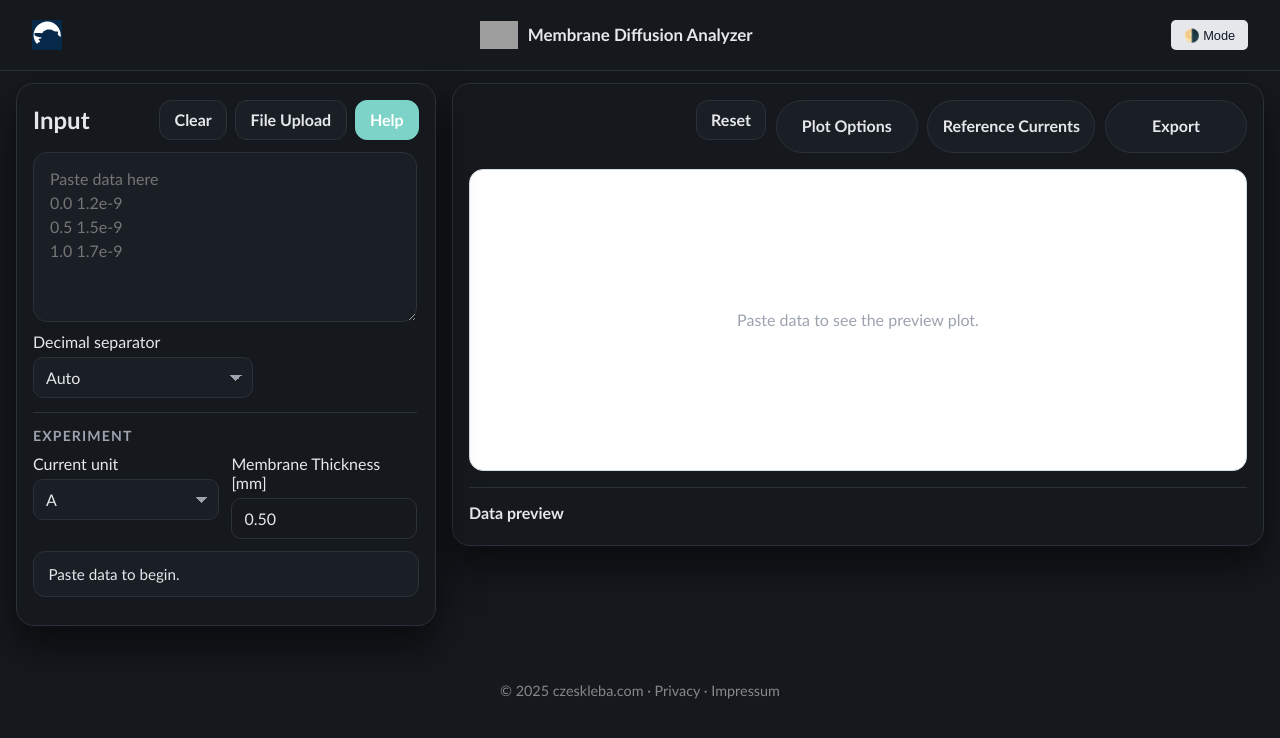
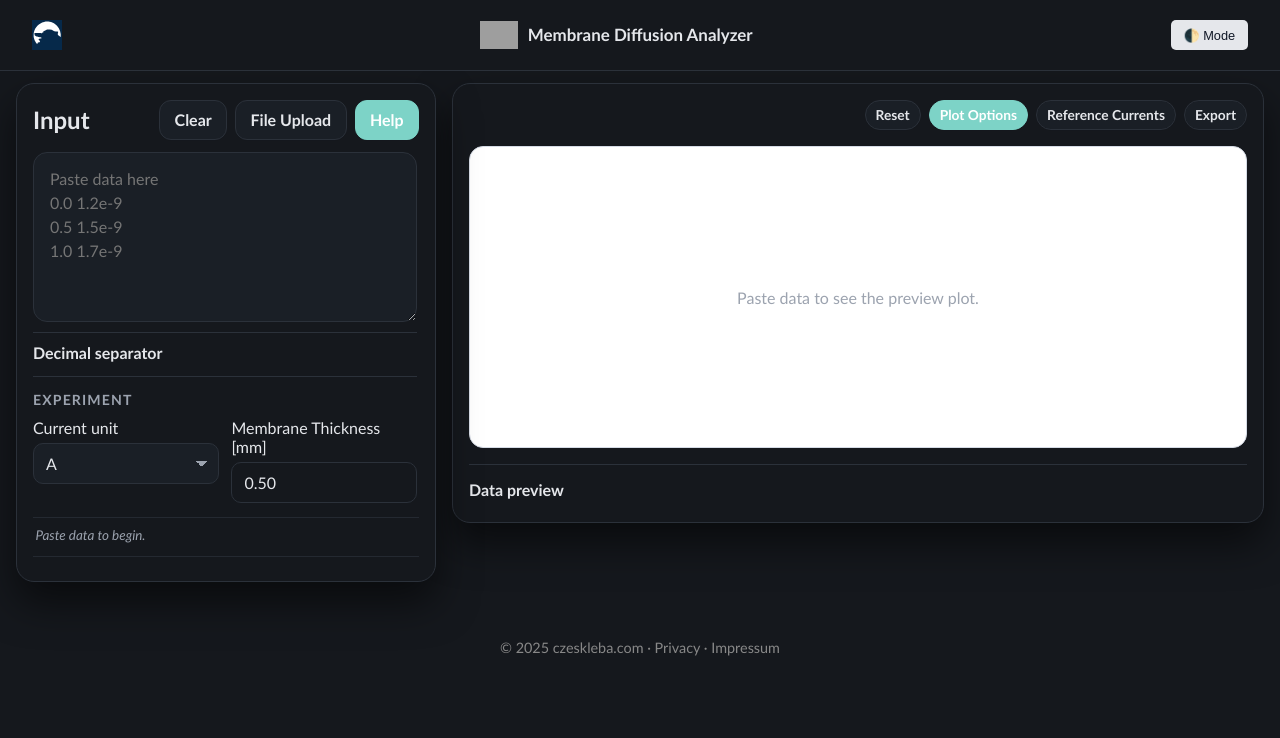
Before and after one commit to DenisCzeskleba/czeskleba.github.io, a Jekyll site: the page mda/dev.html, which Jekyll copies as it is, in a window 1280 px wide. Shown: the top 738 px of the page. Built offline with Jekyll 4.4.1, drawn with Linux system fonts in a browser that asks for light colours; grey boxes are pictures that could not be loaded.

Commit message:
refactor: Update UI components for improved usability and consistency

```diff
--- a/mda/dev.html
+++ b/mda/dev.html
@@ -121,7 +121,7 @@
         <img src="/assets/logo.svg" alt="Home" />
       </a>
       <div class="header-actions">
-        <button class="theme-toggle" onclick="toggleTheme()">🌗 Mode</button>
+        <button class="theme-toggle" onclick="toggleTheme()">&#127763; Mode</button>
       </div>
     </header>
 
@@ -150,16 +150,17 @@
                   placeholder="Paste data here&#10;0.0 1.2e-9&#10;0.5 1.5e-9&#10;1.0 1.7e-9"
                   title="Paste the measurement data here."
                 ></textarea>
-                <div class="mda-inline-row">
-                  <div class="mda-control mda-inline-control">
-                    <label for="mda-decimal" title="Auto-detect the decimal separator or force dot/comma manually.">Decimal separator</label>
-                    <select id="mda-decimal" class="mda-select" title="Auto-detect the decimal separator or force dot/comma manually.">
-                      <option value="auto">Auto</option>
-                      <option value=".">Dot</option>
-                      <option value=",">Comma</option>
-                    </select>
+                <details class="mda-inline-details">
+                  <summary>Decimal separator</summary>
+                  <div class="mda-inline-details-body">
+                    <div class="mda-control mda-inline-control">
+                      <select id="mda-decimal" class="mda-select" title="Decimal separator is detected from new input and can be overridden manually.">
+                                                <option value="." selected>Dot</option>
+                        <option value=",">Comma</option>
+                      </select>
+                    </div>
                   </div>
-                </div>
+                </details>
               </section>
 
               <section class="mda-section">
@@ -170,7 +171,7 @@
                     <select id="mda-current-unit" class="mda-select" title="Choose the unit of the measured current or signal.">
                       <option value="A" selected>A</option>
                       <option value="mA">mA</option>
-                      <option value="uA">µA</option>
+                      <option value="uA">&mu;A</option>
                       <option value="nA">nA</option>
                       <option value="pA">pA</option>
                     </select>
@@ -200,7 +201,7 @@
               <div class="mda-stage-header">
                 <div class="mda-stage-controls">
                   <button type="button" class="mda-button is-secondary" id="mda-reset-plot" title="Reset the preview plot zoom and pan.">Reset</button>
-                  <details class="mda-tool-panel">
+                  <details class="mda-tool-panel is-accent">
                     <summary>Plot Options</summary>
                     <div class="mda-tool-panel-body">
                     <div class="mda-control">
@@ -208,7 +209,7 @@
                       <select id="mda-plot-unit" class="mda-select" title="Choose the unit shown on the plot and data preview.">
                         <option value="A">A</option>
                         <option value="mA">mA</option>
-                        <option value="uA" selected>µA</option>
+                        <option value="uA" selected>&mu;A</option>
                         <option value="pA">pA</option>
                       </select>
                     </div>
@@ -280,7 +281,7 @@
     </main>
 
     <footer>
-      <p>&copy; 2025 czeskleba.com · <a href="/privacy.html">Privacy</a> · <a href="/impressum.html">Impressum</a></p>
+      <p>&copy; 2025 czeskleba.com &middot; <a href="/privacy.html">Privacy</a> &middot; <a href="/impressum.html">Impressum</a></p>
     </footer>
 
     <div class="mda-help-drawer" id="mda-help-drawer" aria-hidden="true">
@@ -339,10 +340,7 @@
     <script>
       function toggleTheme() {
         document.body.classList.toggle("dark");
-        localStorage.setItem(
-          "theme",
-          document.body.classList.contains("dark") ? "dark" : "light"
-        );
+        localStorage.setItem("theme", document.body.classList.contains("dark") ? "dark" : "light");
       }
 
       (function () {
--- a/mda/mda.css
+++ b/mda/mda.css
@@ -303,21 +303,31 @@ header .mda-header-brand-text {
 }
 
 .mda-status {
-  border-radius: 12px;
-  border: 1px solid var(--line);
-  background: var(--panel-strong);
-  padding: 0.8rem 0.9rem;
-  font-size: 0.95rem;
+  border-top: 1px solid color-mix(in srgb, var(--line) 70%, transparent);
+  border-radius: 0;
+  border-left: 0;
+  border-right: 0;
+  border-bottom: 0;
+  background: transparent;
+  padding: 0.5rem 0.15rem 0;
+  margin-top: 0.15rem;
+  font-size: 0.84rem;
+  color: var(--muted);
+  font-weight: 400;
+  font-style: italic;
+  line-height: 1.35;
+  letter-spacing: 0;
+  pointer-events: none;
 }
 
 .mda-status.is-error {
-  border-color: color-mix(in srgb, #b91c1c 30%, var(--line));
-  background: color-mix(in srgb, #b91c1c 10%, var(--panel-strong));
+  color: color-mix(in srgb, #b91c1c 55%, var(--muted));
+  font-style: normal;
 }
 
 .mda-status.is-ok {
-  border-color: color-mix(in srgb, #0f766e 30%, var(--line));
-  background: color-mix(in srgb, #0f766e 10%, var(--panel-strong));
+  color: color-mix(in srgb, #0f766e 45%, var(--muted));
+  font-style: normal;
 }
 
 .mda-issues {
@@ -325,15 +335,20 @@ header .mda-header-brand-text {
   padding: 0;
   margin: 0;
   display: grid;
-  gap: 0.45rem;
+  gap: 0.25rem;
+  border-top: 1px solid color-mix(in srgb, var(--line) 70%, transparent);
+  padding-top: 0.5rem;
 }
 
 .mda-issues li {
-  border-radius: 10px;
-  border: 1px solid color-mix(in srgb, var(--line) 85%, var(--ink));
-  background: var(--panel-strong);
-  padding: 0.6rem 0.75rem;
-  font-size: 0.94rem;
+  border: 0;
+  background: transparent;
+  padding: 0;
+  font-size: 0.84rem;
+  line-height: 1.35;
+  color: color-mix(in srgb, #b91c1c 40%, var(--muted));
+  font-style: italic;
+  overflow-wrap: anywhere;
 }
 
 .mda-stage {
@@ -345,42 +360,69 @@ header .mda-header-brand-text {
 .mda-stage-header {
   display: flex;
   align-items: center;
-  justify-content: space-between;
+  justify-content: flex-end;
   gap: 1rem;
   flex-wrap: wrap;
+  width: 100%;
 }
 
 .mda-stage-controls {
   display: flex;
-  align-items: flex-start;
-  gap: 0.6rem;
+  align-items: center;
+  gap: 8px;
   flex-wrap: wrap;
   margin-left: auto;
 }
 
+.mda-stage-controls > .mda-button {
+  border-radius: 999px;
+  padding: 0 10px;
+  height: 30px;
+  font-size: 0.86rem;
+  line-height: 1;
+  box-sizing: border-box;
+}
+
 .mda-tool-panel {
-  border: 1px solid var(--line);
-  border-radius: 999px;
-  background: var(--panel-strong);
+  display: inline-flex;
+  flex-direction: column;
+  border: 0;
+  border-radius: 0;
+  padding: 0;
+  background: transparent;
   overflow: visible;
   position: relative;
   width: auto;
-  min-width: 140px;
+  min-width: 0;
+}
+
+.mda-tool-panel.is-accent > summary {
+  background: var(--accent);
+  border-color: var(--accent);
+  color: #fff;
 }
 
 .mda-tool-panel summary {
   list-style: none;
   cursor: pointer;
-  padding: 0.58rem 0.9rem;
+  padding: 0 10px;
   font: inherit;
   font-weight: 600;
+  font-size: 0.86rem;
   color: var(--ink);
   display: flex;
   align-items: center;
   gap: 0.4rem;
   justify-content: center;
-  min-height: 32px;
-  line-height: 1.1;
+  line-height: 1;
+  height: 30px;
+  box-sizing: border-box;
+  border-radius: 999px;
+  border: 1px solid var(--line);
+  background: var(--panel-strong);
+  box-shadow: 0 1px 0 rgba(15, 23, 42, 0.04);
+  background-clip: padding-box;
+  transition: background 0.2s ease, border-color 0.2s ease, color 0.2s ease;
 }
 
 .mda-tool-panel summary::-webkit-details-marker {
@@ -391,16 +433,36 @@ header .mda-header-brand-text {
   background: color-mix(in srgb, var(--panel-strong) 92%, var(--panel));
 }
 
+.mda-tool-panel:not(.is-accent):hover:not([open]) summary {
+  background: var(--panel);
+  border-color: color-mix(in srgb, var(--line) 75%, var(--ink));
+  color: var(--ink);
+  box-shadow: 0 1px 0 rgba(15, 23, 42, 0.04);
+}
+
+.mda-tool-panel.is-accent[open] summary {
+  background: var(--accent);
+  color: #fff;
+}
+
+.mda-tool-panel.is-accent:hover:not([open]) summary {
+  background: color-mix(in srgb, var(--accent) 85%, #000);
+  color: #fff;
+}
+
 .mda-tool-panel-body {
   position: absolute;
   top: calc(100% + 8px);
-  right: 0;
-  width: min(250px, 92vw);
-  min-width: 220px;
-  max-width: 92vw;
-  display: grid;
+  left: 0;
+  right: auto;
+  width: fit-content;
+  min-width: 0;
+  max-width: calc(100vw - 2rem);
+  display: inline-flex;
+  flex-direction: column;
+  align-items: flex-start;
   gap: 0.7rem;
-  padding: 0.8rem;
+  padding: 10px 12px;
   background: var(--panel-strong);
   border: 1px solid var(--line);
   border-radius: 16px;
@@ -413,9 +475,12 @@ header .mda-header-brand-text {
 }
 
 .mda-export-row {
-  display: flex;
-  flex-wrap: wrap;
+  display: inline-flex;
+  flex-wrap: nowrap;
+  align-items: center;
   gap: 0.5rem;
+  width: fit-content;
+  white-space: nowrap;
 }
 
 .mda-tool-panel .mda-button,
@@ -424,7 +489,32 @@ header .mda-header-brand-text {
 }
 
 .mda-tool-panel .mda-button {
-  padding: 0.52rem 0.8rem;
+  padding: 5px 10px;
+}
+
+.mda-inline-details {
+  border-top: 1px solid var(--line);
+  padding-top: 10px;
+}
+
+.mda-inline-details summary {
+  list-style: none;
+  cursor: pointer;
+  font-weight: 600;
+  color: var(--ink);
+  display: inline-flex;
+  align-items: center;
+  gap: 0.4rem;
+}
+
+.mda-inline-details summary::-webkit-details-marker {
+  display: none;
+}
+
+.mda-inline-details-body {
+  display: grid;
+  gap: 0.4rem;
+  margin-top: 0.65rem;
 }
 
 .mda-reference-row {
@@ -656,6 +746,15 @@ header .mda-header-brand-text {
   cursor: grab;
 }
 
+.mda-plot-ref-hitline {
+  stroke: transparent;
+  stroke-width: 14;
+  stroke-linecap: round;
+  fill: none;
+  cursor: grab;
+  pointer-events: stroke;
+}
+
 .mda-plot-ref-line.mda-plot-ref-baseline,
 .mda-plot-ref-label.mda-plot-ref-baseline {
   stroke: #4b5563;
@@ -686,6 +785,7 @@ header .mda-header-brand-text {
 }
 
 .mda-plot-legend-group text {
+  fill: #111111;
   font-weight: 400;
 }
 
@@ -694,23 +794,18 @@ header .mda-header-brand-text {
   stroke-linecap: butt;
 }
 
-.mda-plot-legend-diffusion .mda-plot-legend-line,
-.mda-plot-legend-diffusion text {
+.mda-plot-legend-diffusion .mda-plot-legend-line {
   stroke: #111111;
-  fill: #111111;
-  color: #111111;
 }
 
-.mda-plot-legend-current .mda-plot-legend-line,
-.mda-plot-legend-current text {
+.mda-plot-legend-current .mda-plot-legend-line {
   stroke: #2563eb;
-  fill: #2563eb;
-  color: #2563eb;
 }
 
 .mda-plot-ref-label.mda-plot-ref-baseline,
 .mda-plot-ref-label.mda-plot-ref-steady {
   fill: #111111;
+  stroke: none;
 }
 
 .mda-help-drawer {
--- a/mda/mda.js
+++ b/mda/mda.js
@@ -6,7 +6,7 @@
     { id: "comma", label: "comma", split: (line) => line.split(",") },
   ];
 
-  const DECIMAL_OPTIONS = ["auto", ".", ","];
+  const DECIMAL_OPTIONS = [".", ","];
   const PLOT_WIDTH = 920;
   const PLOT_HEIGHT = 340;
   const PLOT_MARGINS = { top: 42, right: 88, bottom: 48, left: 72 };
@@ -134,6 +134,17 @@
         renderDerivedViews(dom);
       });
     }
+    const stagePanels = root.querySelectorAll(".mda-stage-controls .mda-tool-panel");
+    stagePanels.forEach((panel) => {
+      panel.addEventListener("toggle", () => {
+        if (!panel.open) return;
+        stagePanels.forEach((other) => {
+          if (other !== panel) other.open = false;
+        });
+        requestAnimationFrame(() => positionStagePanels(dom));
+      });
+    });
+    window.addEventListener("resize", () => positionStagePanels(dom));
     if (dom.downloadButtons) {
       dom.downloadButtons.forEach((button) => {
         button.addEventListener("click", () => handleDownload(dom, button.getAttribute("data-download")));
@@ -161,8 +172,8 @@
         state.dragReference = null;
         state.dragPlot = null;
         state.plotViewport = null;
-        dom.decimal.value = "auto";
-        if (dom.currentUnit) dom.currentUnit.value = "nA";
+        dom.decimal.value = ".";
+        if (dom.currentUnit) dom.currentUnit.value = "A";
         if (dom.plotUnit) dom.plotUnit.value = "uA";
         if (dom.gridToggle) dom.gridToggle.checked = true;
         if (dom.baselineValue) dom.baselineValue.value = "";
@@ -468,6 +479,28 @@
     return { xMin, xMax, yMin, yMax };
   }
 
+  function getDiffusionAxisScale(ranges) {
+    const maxAbs = Math.max(Math.abs(ranges.yMin || 0), Math.abs(ranges.yMax || 0));
+    if (!Number.isFinite(maxAbs) || maxAbs === 0) {
+      return { exponent: 0, factor: 1 };
+    }
+    const exponent = Math.floor(Math.log10(maxAbs));
+    return {
+      exponent,
+      factor: Math.pow(10, exponent),
+    };
+  }
+
+  function scaleDiffusionRanges(ranges, factor) {
+    const safeFactor = Number.isFinite(factor) && factor !== 0 ? factor : 1;
+    return {
+      xMin: ranges.xMin,
+      xMax: ranges.xMax,
+      yMin: ranges.yMin / safeFactor,
+      yMax: ranges.yMax / safeFactor,
+    };
+  }
+
   function getBasePlotRanges(points) {
     let xMin = points[0].x;
     let xMax = points[0].x;
@@ -576,7 +609,7 @@
     const reader = new FileReader();
     reader.onload = () => {
       dom.input.value = String(reader.result || "");
-      dom.decimal.value = "auto";
+      dom.decimal.value = ".";
       parseAndRender(dom, "file");
     };
     reader.onerror = () => {
@@ -598,10 +631,7 @@
     }
 
     const manualDecimal = dom.decimal.value;
-    const forcedDecimal =
-      source === "selection" && DECIMAL_OPTIONS.includes(manualDecimal) && manualDecimal !== "auto"
-        ? manualDecimal
-        : null;
+    const forcedDecimal = source === "selection" && DECIMAL_OPTIONS.includes(manualDecimal) ? manualDecimal : null;
 
     const parseResult = bestParse(raw, forcedDecimal);
     if (!parseResult.valid) {
@@ -999,9 +1029,12 @@
     const orderedDiffusion = diffusionPoints.slice().sort((a, b) => a.x - b.x);
     const currentRanges = getCurrentPlotRanges(analysis, inputUnit, displayUnit);
     const diffusionRanges = getDiffusionPlotRanges(analysis);
+    const diffusionAxis = getDiffusionAxisScale(diffusionRanges);
+    const scaledDiffusionRanges = scaleDiffusionRanges(diffusionRanges, diffusionAxis.factor);
+    const orderedScaledDiffusion = orderedDiffusion.map((point) => ({ x: point.x, y: point.y / diffusionAxis.factor }));
     const xTicks = buildNiceTicks(currentRanges.xMin, currentRanges.xMax, 5);
     const currentTicks = buildNiceTicks(currentRanges.yMin, currentRanges.yMax, 5);
-    const diffusionTicks = buildNiceTicks(diffusionRanges.yMin, diffusionRanges.yMax, 5);
+    const diffusionTicks = buildNiceTicks(scaledDiffusionRanges.yMin, scaledDiffusionRanges.yMax, 5);
 
     const innerWidth = PLOT_WIDTH - PLOT_MARGINS.left - PLOT_MARGINS.right;
     const innerHeight = PLOT_HEIGHT - PLOT_MARGINS.top - PLOT_MARGINS.bottom;
@@ -1009,29 +1042,37 @@
     const scaleCurrentY = (value) =>
       PLOT_MARGINS.top + (1 - (value - currentRanges.yMin) / (currentRanges.yMax - currentRanges.yMin)) * innerHeight;
     const scaleDiffusionY = (value) =>
-      PLOT_MARGINS.top + (1 - (value - diffusionRanges.yMin) / (diffusionRanges.yMax - diffusionRanges.yMin)) * innerHeight;
+      PLOT_MARGINS.top + (1 - (value - scaledDiffusionRanges.yMin) / (scaledDiffusionRanges.yMax - scaledDiffusionRanges.yMin)) * innerHeight;
 
     const currentPath = orderedCurrent
       .map((point, index) => `${index === 0 ? "M" : "L"} ${scaleX(point.x).toFixed(2)} ${scaleCurrentY(point.y).toFixed(2)}`)
       .join(" ");
-    const diffusionPath = orderedDiffusion
+    const diffusionPath = orderedScaledDiffusion
       .map((point, index) => `${index === 0 ? "M" : "L"} ${scaleX(point.x).toFixed(2)} ${scaleDiffusionY(point.y).toFixed(2)}`)
       .join(" ");
 
     const parts = [];
     parts.push(`<svg viewBox="0 0 ${PLOT_WIDTH} ${PLOT_HEIGHT}" role="img" aria-label="Preview of measured permeation current and diffusion coefficient">`);
-    const legendX = PLOT_MARGINS.left + 14;
+    const legendGap = 60;
+    const legendLineWidth = 18;
+    const legendTextGap = 12;
+    const legendFontSize = 10.5;
+    const diffusionLegendText = "Apparent Diffusion Coefficient Dapp(t)";
+    const currentLegendText = "Measured permeation current I(t)";
+    const diffusionLegendWidth = legendLineWidth + legendTextGap + measureTextWidth(diffusionLegendText, legendFontSize);
+    const currentLegendWidth = legendLineWidth + legendTextGap + measureTextWidth(currentLegendText, legendFontSize);
+    const legendTotalWidth = diffusionLegendWidth + legendGap + currentLegendWidth;
+    const legendX = Math.max(0, (PLOT_WIDTH - legendTotalWidth) / 2);
     const legendY = 8;
     parts.push(`
       <g class="mda-plot-legend-group" transform="translate(${legendX} ${legendY})">
         <g class="mda-plot-legend-item mda-plot-legend-diffusion">
           <line x1="0" y1="6" x2="18" y2="6" class="mda-plot-legend-line"></line>
           <text x="26" y="10">
-            <tspan x="26" dy="0">Diffusion coefficient</tspan>
-            <tspan x="26" dy="11">D_app(t)</tspan>
+            <tspan x="26" dy="0">Apparent Diffusion Coefficient </tspan><tspan font-style="italic">D</tspan><tspan baseline-shift="sub" font-size="8">app</tspan><tspan>(t)</tspan>
           </text>
         </g>
-        <g class="mda-plot-legend-item mda-plot-legend-current" transform="translate(0 24)">
+        <g class="mda-plot-legend-item mda-plot-legend-current" transform="translate(${diffusionLegendWidth + legendGap} 0)">
           <line x1="0" y1="6" x2="18" y2="6" class="mda-plot-legend-line"></line>
           <text x="26" y="10">Measured permeation current I(t)</text>
         </g>
@@ -1051,7 +1092,7 @@
     diffusionTicks.forEach((value) => {
       const y = scaleDiffusionY(value);
       parts.push(
-        `<text class="mda-plot-value mda-plot-value-diffusion" x="${PLOT_MARGINS.left - 8}" y="${(y + 4).toFixed(2)}" text-anchor="end">${escapeHtml(formatScientificTick(value))}</text>`,
+        `<text class="mda-plot-value mda-plot-value-diffusion" x="${PLOT_MARGINS.left - 8}" y="${(y + 4).toFixed(2)}" text-anchor="end">${escapeHtml(formatScaledTick(value, diffusionAxis.factor))}</text>`,
       );
     });
 
@@ -1079,13 +1120,14 @@
       const y = scaleCurrentY(refValue);
       const handleX = PLOT_WIDTH - PLOT_MARGINS.right - 6;
       const lineColorClass = entry.kind === "baseline" ? "mda-plot-ref-baseline" : "mda-plot-ref-steady";
+      parts.push(`<line class="mda-plot-ref-hitline" data-ref-kind="${entry.kind}" x1="${PLOT_MARGINS.left}" y1="${y.toFixed(2)}" x2="${PLOT_WIDTH - PLOT_MARGINS.right}" y2="${y.toFixed(2)}"></line>`);
       parts.push(`<line class="mda-plot-ref-line ${lineColorClass}" data-ref-kind="${entry.kind}" x1="${PLOT_MARGINS.left}" y1="${y.toFixed(2)}" x2="${PLOT_WIDTH - PLOT_MARGINS.right}" y2="${y.toFixed(2)}"></line>`);
       parts.push(`<text class="mda-plot-ref-label ${lineColorClass}" x="${handleX - 8}" y="${Math.max(18, y - 7).toFixed(2)}" text-anchor="end">${escapeHtml(entry.label)}</text>`);
     });
 
     parts.push(`
       <text class="mda-plot-axis-label mda-plot-axis-left" transform="translate(18 ${PLOT_HEIGHT / 2}) rotate(-90)" text-anchor="middle">
-        <tspan>Apparent Diffusion Coefficient </tspan><tspan font-style="italic">D</tspan><tspan baseline-shift="sub" font-size="8">app</tspan><tspan> (t) [mm</tspan><tspan baseline-shift="super" font-size="8">2</tspan><tspan>/s]</tspan>
+        <tspan>Apparent Diffusion Coefficient </tspan><tspan font-style="italic">D</tspan><tspan baseline-shift="sub" font-size="8">app</tspan><tspan>(t) [10</tspan><tspan baseline-shift="super" font-size="8">${diffusionAxis.exponent}</tspan><tspan> mm²/s]</tspan>
       </text>
     `);
     parts.push(`
@@ -1149,11 +1191,51 @@
     return `${mantissa}×10${exponent < 0 ? "⁻" : ""}${Math.abs(exponent)}`;
   }
 
+  function formatScaledTick(value, factor) {
+    if (!Number.isFinite(value)) return "";
+    if (value === 0) return "0";
+    return Number(value.toPrecision(1)).toString();
+  }
+
+  const textMeasureCanvas = typeof document !== "undefined" ? document.createElement("canvas") : null;
+  const textMeasureContext = textMeasureCanvas ? textMeasureCanvas.getContext("2d") : null;
+
+  function measureTextWidth(text, fontSize) {
+    if (!textMeasureContext) return String(text || "").length * fontSize * 0.56;
+    const family = getComputedStyle(document.documentElement).getPropertyValue("--font-body").trim() || 'Arial, "Segoe UI", sans-serif';
+    textMeasureContext.font = `${fontSize}px ${family}`;
+    return textMeasureContext.measureText(String(text || "")).width;
+  }
+
   function setStatus(dom, message, tone) {
     dom.status.textContent = message;
     dom.status.classList.remove("is-error", "is-ok");
     if (tone === "error") dom.status.classList.add("is-error");
     if (tone === "ok") dom.status.classList.add("is-ok");
+  }
+
+  function positionStagePanels(dom) {
+    const stageControls = dom?.root?.querySelector(".mda-stage-controls");
+    if (!stageControls) return;
+    const exportButton = stageControls.querySelector('[data-download="csv"]')?.closest(".mda-tool-panel") || stageControls.lastElementChild;
+    const controlsRect = stageControls.getBoundingClientRect();
+    const limitRight = exportButton ? exportButton.getBoundingClientRect().right : controlsRect.right;
+
+    stageControls.querySelectorAll(".mda-tool-panel[open]").forEach((panel) => {
+      const body = panel.querySelector(".mda-tool-panel-body");
+      if (!body) return;
+      body.style.left = "0px";
+      body.style.right = "auto";
+      body.style.visibility = "hidden";
+      body.style.display = "grid";
+      const panelRect = panel.getBoundingClientRect();
+      const bodyRect = body.getBoundingClientRect();
+      const maxShiftRight = limitRight - panelRect.left - bodyRect.width;
+      const minShiftLeft = controlsRect.left + 8 - panelRect.left;
+      const shift = Math.min(0, Math.max(minShiftLeft, maxShiftRight));
+      body.style.left = `${Math.round(shift)}px`;
+      body.style.visibility = "";
+    });
   }
 
   function setIssues(dom, messages) {
@@ -1444,11 +1526,15 @@
       .mda-plot-axis-label,.mda-plot-value,.mda-plot-note{font-size:11px;font-weight:400}
       .mda-plot-axis-label tspan{font-family:inherit}
       .mda-plot-legend-group{font-size:10.5px;font-weight:400}
-      .mda-plot-legend-group text{font-weight:400}
+      .mda-plot-legend-group text{fill:${ink};font-weight:400}
+      .mda-plot-legend-diffusion .mda-plot-legend-line{stroke:${diffusionColor}}
+      .mda-plot-legend-current .mda-plot-legend-line{stroke:${currentColor}}
+      .mda-plot-ref-hitline{stroke:transparent;stroke-width:14;fill:none}
       .mda-plot-axis-left,.mda-plot-value-diffusion{fill:${diffusionColor}}
       .mda-plot-axis-right,.mda-plot-value-current{fill:${currentColor}}
       .mda-plot-note{fill:${muted}}
-      .mda-plot-ref-line,.mda-plot-ref-handle,.mda-plot-ref-label{stroke:${ink};fill:${ink}}
+      .mda-plot-ref-line{stroke:${ink};fill:none}
+      .mda-plot-ref-label{fill:${ink}}
       .mda-plot-ref-line{stroke-width:2;stroke-linecap:butt}
       .mda-plot-ref-handle{stroke:${bg};stroke-width:2}
       .mda-plot-ref-label{font-size:10px;font-weight:400;paint-order:normal;stroke:none}
```
Also changed, not shown: other parts of mda/dev.html (+1 -1 lines), mda/index.md (+14 -13 lines).
